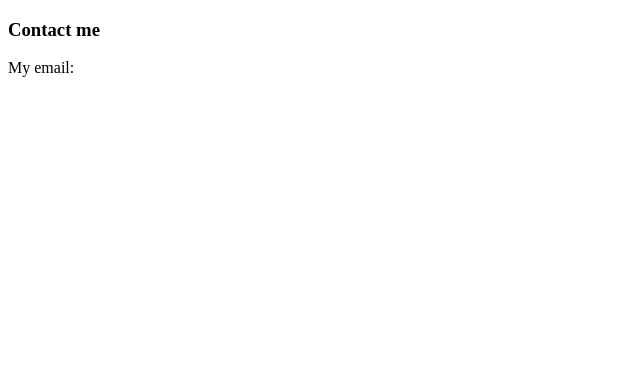
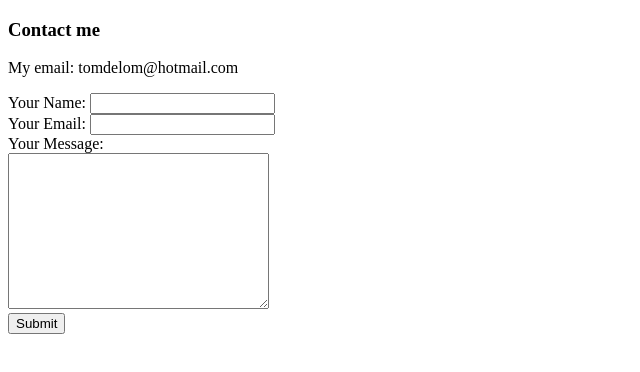
Before and after one commit to Captain-Tom/cv, a plain HTML site: page contact.html in a window 1280 px wide. Shown: the whole page, without its empty margins (0-640 px from the left). Drawn offline with Linux system fonts and the light colour scheme.

Commit message:
Add files via upload

```diff
--- a/contact.html
+++ b/contact.html
@@ -7,6 +7,16 @@
 </head>
 <body>
     <h3>Contact me</h3>
-    <p>My email:</p>
+    <p>My email: tomdelom@hotmail.com</p>
+
+    <form action="mailto:tomdelom@hotmail.com" method="POST" enctype="text/plain">
+        <label>Your Name:</label>
+        <input type="text" name="yourName" value=""><br>
+        <label>Your Email:</label>
+        <input type="email" name="yourEmail" value=""><br>
+        <label>Your Message:</label><br>
+        <textarea name="yourMessage" cols="30" rows="10"></textarea><br>
+        <input type="submit" name="">
+    </form>
 </body>
 </html>
```
